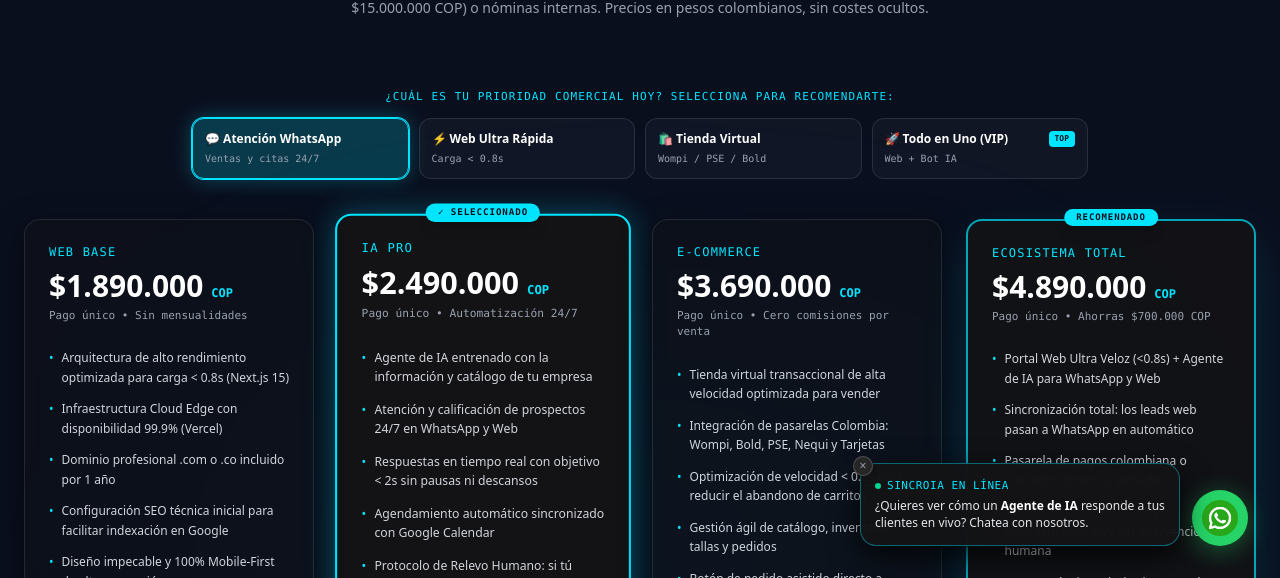
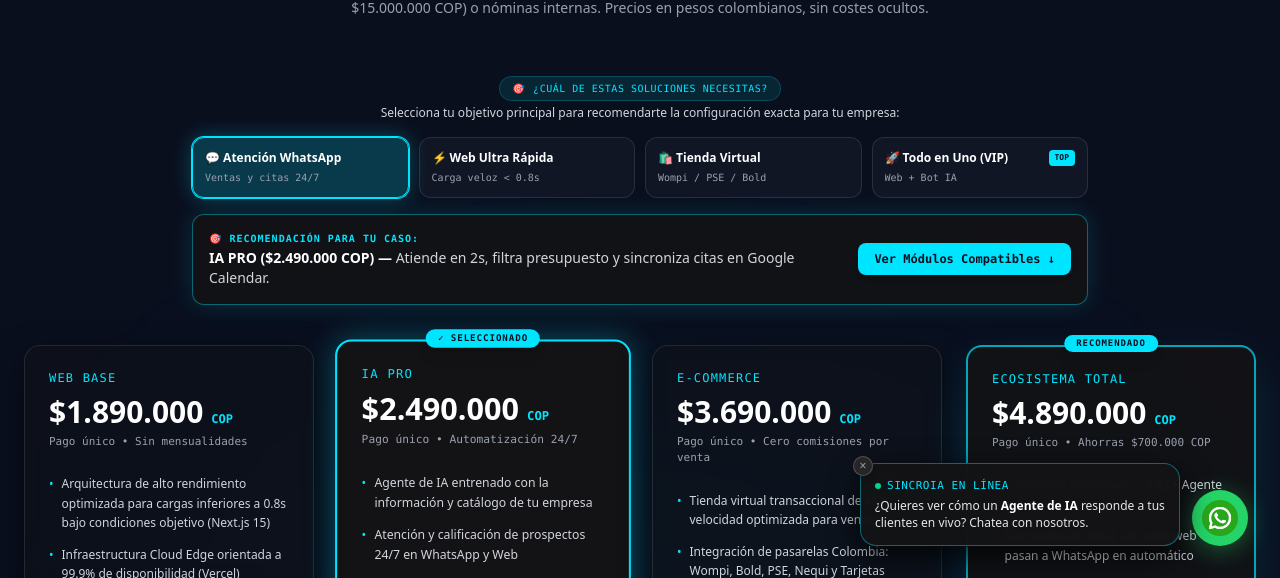
Before and after one commit to AlejoLamg/Sincria-, a Next.js app: page / in a window 1280 px wide. Both pictures are taken after a click on the button "DETENER PÉRDIDAS Y ACTIVAR IA →". Shown: the part 6516-7094 px from the top of the page. Built offline with nearby package versions, Linux system fonts and the light colour scheme; no server answers.

Commit message:
fix(audit): soften performance claims and resolve decision fatigue in plans and modules

```diff
--- a/components/layouts/AdditionalModules.tsx
+++ b/components/layouts/AdditionalModules.tsx
@@ -5,18 +5,69 @@ import { motion } from "framer-motion";
 import { useProjectConfig, formatCOP } from "@/context/ProjectConfigContext";
 
 export default function AdditionalModules() {
-  const { toggleModule, isModuleSelected, selectedModules, modulesPrice } = useProjectConfig();
+  const { selectedPlan, toggleModule, isModuleSelected, selectedModules, modulesPrice } = useProjectConfig();
   const [showAllModules, setShowAllModules] = useState(false);
 
   const modules = [
-    { name: "Agente IA para Instagram DM y Messenger", desc: "Centraliza WhatsApp, Instagram y Facebook en el mismo cerebro inteligente.", price: "+$750.000", priceNum: 750000, popular: true },
-    { name: "Pasarela Colombia (Wompi / PSE / Bold)", desc: "Recibe pagos instantáneos con Nequi, Daviplata, PSE y tarjetas sin fricción.", price: "+$590.000", priceNum: 590000, popular: true },
-    { name: "Sistema de Citas y Reservas Sincronizado", desc: "Agenda conectada a Google Calendar con recordatorios automáticos anti-inasistencias.", price: "+$490.000", priceNum: 490000, popular: true },
-    { name: "Facturación Electrónica DIAN Automática", desc: "Conexión directa con Siigo, Alegra o Factus para emitir facturas legales.", price: "+$850.000", priceNum: 850000 },
-    { name: "CRM y Base de Datos de Clientes", desc: "Registro automático de prospectos en Google Sheets/CRM con métricas de ventas.", price: "+$490.000", priceNum: 490000 },
-    { name: "Blog y Gestor de Contenidos SEO", desc: "Panel autogestionable para posicionar artículos y captar tráfico en Google.", price: "+$550.000", priceNum: 550000 },
-    { name: "Sistema Multi-idioma (Español / Inglés)", desc: "Traducción optimizada y detección automática para clientes internacionales.", price: "+$450.000", priceNum: 450000 },
-    { name: "Cobros Recurrentes & Suscripciones", desc: "Automatiza cobros periódicos y membresías mensuales sin gestión manual.", price: "+$690.000", priceNum: 690000 },
+    {
+      name: "Agente IA para Instagram DM y Messenger",
+      desc: "Centraliza WhatsApp, Instagram y Facebook en el mismo cerebro inteligente.",
+      price: "+$750.000",
+      priceNum: 750000,
+      popular: true,
+      recommendedFor: ["IA PRO", "ECOSISTEMA TOTAL"]
+    },
+    {
+      name: "Pasarela Colombia (Wompi / PSE / Bold)",
+      desc: "Recibe pagos instantáneos con Nequi, Daviplata, PSE y tarjetas sin fricción.",
+      price: "+$590.000",
+      priceNum: 590000,
+      popular: true,
+      recommendedFor: ["WEB BASE", "IA PRO"]
+    },
+    {
+      name: "Sistema de Citas y Reservas Sincronizado",
+      desc: "Agenda conectada a Google Calendar con recordatorios automáticos anti-inasistencias.",
+      price: "+$490.000",
+      priceNum: 490000,
+      popular: true,
+      recommendedFor: ["IA PRO", "ECOSISTEMA TOTAL", "WEB BASE"]
+    },
+    {
+      name: "Facturación Electrónica DIAN Automática",
+      desc: "Conexión directa con Siigo, Alegra o Factus para emitir facturas legales.",
+      price: "+$850.000",
+      priceNum: 850000,
+      recommendedFor: ["E-COMMERCE", "ECOSISTEMA TOTAL"]
+    },
+    {
+      name: "CRM y Base de Datos de Clientes",
+      desc: "Registro automático de prospectos en Google Sheets/CRM con métricas de ventas.",
+      price: "+$490.000",
+      priceNum: 490000,
+      recommendedFor: ["IA PRO", "ECOSISTEMA TOTAL", "E-COMMERCE"]
+    },
+    {
+      name: "Blog y Gestor de Contenidos SEO",
+      desc: "Panel autogestionable para posicionar artículos y captar tráfico en Google.",
+      price: "+$550.000",
+      priceNum: 550000,
+      recommendedFor: ["WEB BASE", "ECOSISTEMA TOTAL"]
+    },
+    {
+      name: "Sistema Multi-idioma (Español / Inglés)",
+      desc: "Traducción optimizada y detección automática para clientes internacionales.",
+      price: "+$450.000",
+      priceNum: 450000,
+      recommendedFor: ["WEB BASE", "ECOSISTEMA TOTAL"]
+    },
+    {
+      name: "Cobros Recurrentes & Suscripciones",
+      desc: "Automatiza cobros periódicos y membresías mensuales sin gestión manual.",
+      price: "+$690.000",
+      priceNum: 690000,
+      recommendedFor: ["E-COMMERCE", "ECOSISTEMA TOTAL"]
+    },
   ];
 
   return (
@@ -30,10 +81,14 @@ export default function AdditionalModules() {
         >
           <span className="text-[10px] tracking-[0.3em] text-brand-cyan uppercase mb-4 block font-mono">05 / MÓDULOS DE INTEGRACIÓN</span>
           <h2 id="modules-heading" className="text-3xl font-light text-white mb-2">
-            Módulos complementarios para tu ecosistema
+            {selectedPlan
+              ? `Módulos complementarios para tu ${selectedPlan.name}`
+              : "Módulos complementarios para tu ecosistema"}
           </h2>
           <p className="text-gray-400 text-sm max-w-xl mx-auto font-light">
-            Componentes especializados listos para acoplarse a tu Web o Agente de IA. Selecciona únicamente las integraciones que tu empresa necesita para operar.
+            {selectedPlan
+              ? `Personaliza tu solución. Puedes añadir únicamente lo que necesites o continuar directo al diagnóstico.`
+              : "Componentes especializados listos para acoplarse a tu Web o Agente de IA. Selecciona únicamente las integraciones que tu empresa necesita para operar."}
           </p>
         </motion.div>
 
@@ -47,6 +102,7 @@ export default function AdditionalModules() {
         >
           {modules.map((mod, idx) => {
             const isSelected = isModuleSelected(mod.name);
+            const isRecommendedForActivePlan = selectedPlan ? mod.recommendedFor.includes(selectedPlan.name) : false;
             const hideOnMobile = idx >= 3 && !showAllModules;
 
             return (
@@ -56,18 +112,29 @@ export default function AdditionalModules() {
                 className={`min-w-[280px] md:min-w-0 p-6 border rounded-xl bg-white/[0.02] transition-all flex flex-col justify-between snap-center shrink-0 ${
                   hideOnMobile ? "hidden md:flex" : "flex"
                 } ${
-                  isSelected ? "border-brand-cyan bg-brand-cyan/10 shadow-[0_0_20px_rgba(0,229,255,0.2)]" : "border-white/10 hover:border-brand-cyan/50"
+                  isSelected
+                    ? "border-brand-cyan bg-brand-cyan/10 shadow-[0_0_20px_rgba(0,229,255,0.2)]"
+                    : isRecommendedForActivePlan
+                    ? "border-brand-cyan/40 bg-brand-cyan/[0.04]"
+                    : "border-white/10 hover:border-brand-cyan/50"
                 }`}
               >
                 <article className="flex flex-col h-full justify-between">
                   <div>
-                    <div className="flex items-center justify-between gap-2 mb-1">
-                      <h3 className="text-white font-medium">{mod.name}</h3>
-                      {mod.popular && (
-                        <span className="text-[8px] font-mono px-1.5 py-0.5 rounded bg-brand-cyan/15 text-brand-cyan font-bold uppercase shrink-0 border border-brand-cyan/20">
-                          Popular
-                        </span>
-                      )}
+                    <div className="flex items-center justify-between gap-2 mb-1 flex-wrap">
+                      <h3 className="text-white font-medium text-sm">{mod.name}</h3>
+                      <div className="flex items-center gap-1 shrink-0">
+                        {isRecommendedForActivePlan && (
+                          <span className="text-[8px] font-mono px-1.5 py-0.5 rounded bg-emerald-500/15 text-emerald-400 font-bold uppercase border border-emerald-500/30">
+                            ★ Ideal
+                          </span>
+                        )}
+                        {mod.popular && (
+                          <span className="text-[8px] font-mono px-1.5 py-0.5 rounded bg-brand-cyan/15 text-brand-cyan font-bold uppercase border border-brand-cyan/20">
+                            Top
+                          </span>
+                        )}
+                      </div>
                     </div>
                     <p className="text-gray-400 text-[11px] mb-4">{mod.desc}</p>
                     <div className="text-brand-cyan font-bold text-sm mb-4 font-mono">
@@ -105,12 +172,27 @@ export default function AdditionalModules() {
           </div>
         )}
 
+        {/* Acción Rápida: Pasar directo sin módulos si el usuario ya eligió plan */}
+        <div className="mt-8 text-center">
+          <button
+            type="button"
+            onClick={() => document.getElementById("contacto")?.scrollIntoView({ behavior: "smooth" })}
+            className="inline-flex items-center gap-2 text-xs font-mono text-gray-400 hover:text-brand-cyan transition-colors cursor-pointer py-2 px-4 rounded-lg border border-white/10 hover:border-brand-cyan/30 bg-white/[0.02]"
+          >
+            <span>
+              {selectedPlan
+                ? `¿No necesitas módulos extra? Pasar directo al diagnóstico con ${selectedPlan.name} →`
+                : "Solicitar diagnóstico técnico personalizado →"}
+            </span>
+          </button>
+        </div>
+
         {/* Barra de confirmación rápida si hay módulos seleccionados */}
         {selectedModules.length > 0 && (
           <motion.div
             initial={{ opacity: 0, y: 10 }}
             animate={{ opacity: 1, y: 0 }}
-            className="mt-8 p-4 rounded-xl bg-brand-surface border border-brand-cyan/30 flex flex-col sm:flex-row justify-between items-center gap-4 max-w-2xl mx-auto shadow-[0_0_30px_rgba(0,229,255,0.15)]"
+            className="mt-6 p-4 rounded-xl bg-brand-surface border border-brand-cyan/30 flex flex-col sm:flex-row justify-between items-center gap-4 max-w-2xl mx-auto shadow-[0_0_30px_rgba(0,229,255,0.15)]"
           >
             <div className="text-center sm:text-left">
               <p className="text-xs text-brand-cyan font-mono uppercase tracking-wider">
--- a/components/layouts/PricingSection.tsx
+++ b/components/layouts/PricingSection.tsx
@@ -21,8 +21,8 @@ export default function PricingSection() {
       price: "1.890.000",
       billing: "Pago único • Sin mensualidades",
       features: [
-        "Arquitectura de alto rendimiento optimizada para carga < 0.8s (Next.js 15)",
-        "Infraestructura Cloud Edge con disponibilidad 99.9% (Vercel)",
+        "Arquitectura de alto rendimiento optimizada para cargas inferiores a 0.8s bajo condiciones objetivo (Next.js 15)",
+        "Infraestructura Cloud Edge orientada a 99.9% de disponibilidad (Vercel)",
         "Dominio profesional .com o .co incluido por 1 año",
         "Configuración SEO técnica inicial para facilitar indexación en Google",
         "Diseño impecable y 100% Mobile-First de alta conversión",
@@ -49,7 +49,7 @@ export default function PricingSection() {
       features: [
         "Tienda virtual transaccional de alta velocidad optimizada para vender",
         "Integración de pasarelas Colombia: Wompi, Bold, PSE, Nequi y Tarjetas",
-        "Optimización de velocidad < 0.8s para reducir el abandono de carritos",
+        "Optimizado para cargas inferiores a 0.8s bajo condiciones objetivo para reducir rebote",
         "Gestión ágil de catálogo, inventario, tallas y pedidos",
         "Botón de pedido asistido directo a WhatsApp con resumen de orden",
         "Capacitación personalizada y acompañamiento de lanzamiento"
@@ -61,7 +61,7 @@ export default function PricingSection() {
       billing: "Pago único • Ahorras $700.000 COP",
       popular: true,
       features: [
-        "Portal Web Ultra Veloz (<0.8s) + Agente de IA para WhatsApp y Web",
+        "Portal Web optimizado < 0.8s + Agente de IA para WhatsApp y Web",
         "Sincronización total: los leads web pasan a WhatsApp en automático",
         "Pasarela de pagos colombiana o cotizador dinámico incluido",
         "Calificación de prospectos y agendamiento 24/7 sin intervención humana",
@@ -70,6 +70,36 @@ export default function PricingSection() {
       ],
     }
   ];
+
+  const decisionPriorities = [
+    {
+      label: "💬 Atención WhatsApp",
+      plan: "IA PRO",
+      desc: "Ventas y citas 24/7",
+      reason: "Atiende en 2s, filtra presupuesto y sincroniza citas en Google Calendar."
+    },
+    {
+      label: "⚡ Web Ultra Rápida",
+      plan: "WEB BASE",
+      desc: "Carga veloz < 0.8s",
+      reason: "Portal corporativo en Next.js 15 optimizado para cargas < 0.8s bajo condiciones objetivo."
+    },
+    {
+      label: "🛍️ Tienda Virtual",
+      plan: "E-COMMERCE",
+      desc: "Wompi / PSE / Bold",
+      reason: "Catálogo transaccional rápido, 0% comisiones por venta y cobro asistido por WhatsApp."
+    },
+    {
+      label: "🚀 Todo en Uno (VIP)",
+      plan: "ECOSISTEMA TOTAL",
+      desc: "Web + Bot IA",
+      popular: true,
+      reason: "Solución llave en mano con integración total. Ahorras $700.000 COP frente a planes por separado."
+    },
+  ];
+
+  const activePriority = decisionPriorities.find((p) => p.plan === selectedPlan?.name);
 
   return (
     <section id="planes" className="py-16 md:py-24 bg-brand-navy relative overflow-hidden" aria-label="Planes de inversión">
@@ -82,7 +112,7 @@ export default function PricingSection() {
           whileInView={{ opacity: 1, y: 0 }}
           transition={{ duration: 0.8 }}
           viewport={{ once: true }}
-          className="text-center mb-10 md:mb-16"
+          className="text-center mb-10 md:mb-14"
         >
           <span className="text-[10px] tracking-[0.3em] text-brand-cyan uppercase mb-4 block font-mono">03 / Inversión Transparente</span>
           <h2 className="text-4xl md:text-6xl font-light text-white tracking-tight">
@@ -93,20 +123,18 @@ export default function PricingSection() {
           </p>
         </motion.div>
 
-        {/* Selector Comercial Guiado: ¿Cuál es tu prioridad? */}
+        {/* Guía Interactiva de Decisión: "¿Cuál de estas soluciones necesitas?" */}
         <div className="mb-10 max-w-4xl mx-auto">
-          <div className="text-center mb-3">
-            <span className="text-[11px] font-mono uppercase tracking-widest text-brand-cyan">
-              ¿Cuál es tu prioridad comercial hoy? Selecciona para recomendarte:
+          <div className="text-center mb-4">
+            <span className="inline-flex items-center gap-2 px-3 py-1 rounded-full bg-brand-cyan/10 border border-brand-cyan/20 text-brand-cyan font-mono text-[10px] tracking-wider uppercase mb-1">
+              <span>🎯</span> ¿Cuál de estas soluciones necesitas?
             </span>
+            <p className="text-xs text-gray-300">
+              Selecciona tu objetivo principal para recomendarte la configuración exacta para tu empresa:
+            </p>
           </div>
           <div className="grid grid-cols-2 md:grid-cols-4 gap-2.5">
-            {[
-              { label: "💬 Atención WhatsApp", plan: "IA PRO", desc: "Ventas y citas 24/7" },
-              { label: "⚡ Web Ultra Rápida", plan: "WEB BASE", desc: "Carga < 0.8s" },
-              { label: "🛍️ Tienda Virtual", plan: "E-COMMERCE", desc: "Wompi / PSE / Bold" },
-              { label: "🚀 Todo en Uno (VIP)", plan: "ECOSISTEMA TOTAL", desc: "Web + Bot IA", popular: true },
-            ].map((item) => {
+            {decisionPriorities.map((item) => {
               const isMatch = selectedPlan?.name === item.plan;
               return (
                 <button
@@ -132,6 +160,27 @@ export default function PricingSection() {
               );
             })}
           </div>
+
+          {/* Banner de Recomendación Contextual */}
+          {activePriority && selectedPlan && (
+            <div className="mt-4 p-3.5 sm:p-4 rounded-xl bg-brand-surface/90 border border-brand-cyan/40 shadow-[0_0_25px_rgba(0,229,255,0.15)] flex flex-col sm:flex-row items-center justify-between gap-3 text-center sm:text-left">
+              <div>
+                <span className="text-[10px] font-mono text-brand-cyan uppercase tracking-widest block font-bold">
+                  🎯 Recomendación para tu caso:
+                </span>
+                <p className="text-white text-xs sm:text-sm font-semibold mt-0.5">
+                  {selectedPlan.name} (${selectedPlan.price.toLocaleString("es-CO")} COP) — <span className="font-normal text-gray-300">{activePriority.reason}</span>
+                </p>
+              </div>
+              <button
+                type="button"
+                onClick={() => document.getElementById('modulos')?.scrollIntoView({ behavior: 'smooth' })}
+                className="px-4 py-2 bg-brand-cyan text-brand-navy font-mono text-xs font-bold rounded-lg hover:bg-white transition-all shrink-0 cursor-pointer shadow-md"
+              >
+                Ver Módulos Compatibles ↓
+              </button>
+            </div>
+          )}
         </div>
 
         <ul className="grid md:grid-cols-2 lg:grid-cols-4 gap-6 items-stretch" role="list">
@@ -256,7 +305,7 @@ export default function PricingSection() {
               <span className="text-emerald-400 text-base shrink-0">✓</span>
               <div>
                 <strong className="text-white block mb-0.5">Infraestructura Cloud Edge & Monitoreo 24/7:</strong>
-                Tu bot y web se mantienen en infraestructura Cloud Edge administrada con disponibilidad 99.9%.
+                Tu bot y web se mantienen en infraestructura Cloud Edge administrada y orientada a 99.9% de disponibilidad.
               </div>
             </div>
             <div className="flex items-start gap-3">
--- a/components/layouts/SolutionsSection.tsx
+++ b/components/layouts/SolutionsSection.tsx
@@ -4,7 +4,7 @@ export default function SolutionsSection() {
       id: "01",
       title: "Portales Web de Alto Impacto (Next.js 15)",
       problem: "Más del 53% de los usuarios abandonan si una web tarda más de 2.5s en abrir en celular, desperdiciando tu inversión en publicidad.",
-      desc: "Desarrollamos código nativo que abre en menos de 0.8 segundos. Retén cada visitante, transmite máxima credibilidad corporativa y optimiza la tasa de conversión de tus campañas."
+      desc: "Optimizado para cargas inferiores a 0.8s bajo condiciones objetivo. Retén cada visitante, transmite máxima credibilidad corporativa y optimiza la tasa de conversión de tus campañas."
     },
     {
       id: "02",
@@ -16,7 +16,7 @@ export default function SolutionsSection() {
       id: "03",
       title: "Infraestructura Cloud & Pagos Directos",
       problem: "Caídas de servidor en picos de ventas, procesos manuales de facturación y carritos abandonados por pasarelas confusas.",
-      desc: "Arquitectura serverless en Vercel Edge con 99.9% de disponibilidad garantizada, pasarelas colombianas en un clic (Wompi, Bold, PSE, Nequi) y cobro asistido por WhatsApp."
+      desc: "Arquitectura serverless en Vercel Edge con infraestructura orientada a 99.9% de disponibilidad, pasarelas colombianas en un clic (Wompi, Bold, PSE, Nequi) y cobro asistido por WhatsApp."
     }
   ];
 
```
Also changed, not shown: lib/agent/knowledge-base.ts (+6 -6 lines), scripts/whatsapp-bridge.js (+8 -1 lines), 1 other file (tests, documents, lock files or other folders).
